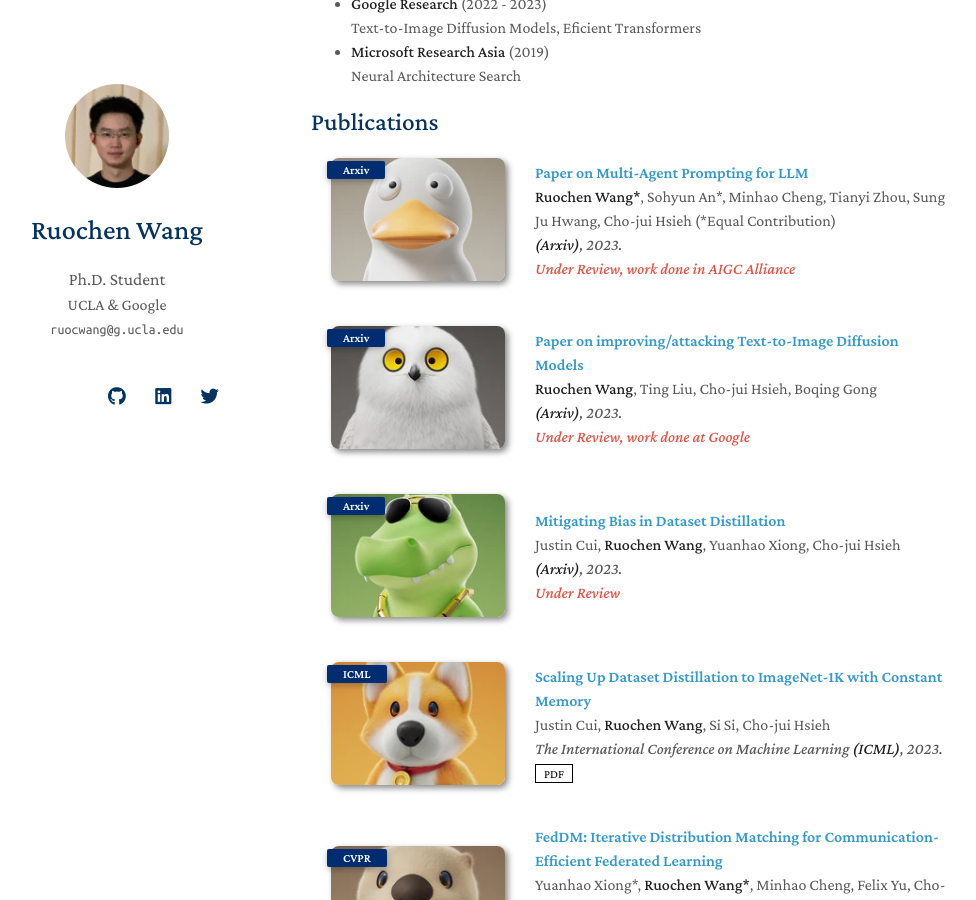
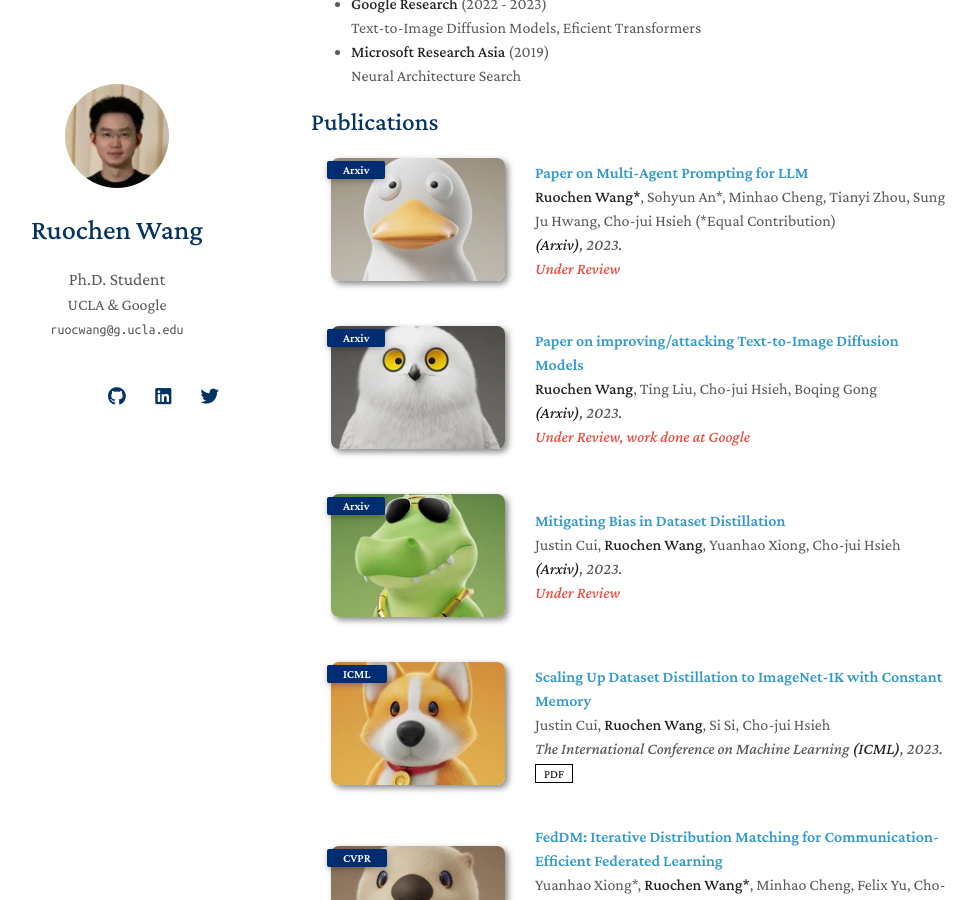
Before and after one commit to ruocwang/ruocwang.github.io, a Jekyll site: the page built from index.md, in a window 1280 px wide and 900 px high, scrolled down 1627 px. Shown: the whole window, without its empty margins (159-1135 px from the left). Built offline with Jekyll 4.4.1, drawn with Linux system fonts in a browser that asks for light colours; nearby versions of some CDN libraries; a style sheet for code colours, icons or effects is not loaded; our own code applies the rules of GitHub Pages for plain Markdown files.

Commit message:
update pub

```diff
--- a/_data/publications.yml
+++ b/_data/publications.yml
@@ -14,7 +14,7 @@ main:
     authors: <strong>Ruochen Wang*</strong>, Sohyun An*, Minhao Cheng, Tianyi Zhou, Sung Ju Hwang, Cho-jui Hsieh (*Equal Contribution)
     conference_short: Arxiv
     conference: <strong>(Arxiv)</strong>, 2023.
-    notes: Under Review, work done in AIGC Alliance
+    notes: Under Review
     image: assets/img/HarryAvatar.webp
 
   - title: "Paper on improving/attacking Text-to-Image Diffusion Models"
```
